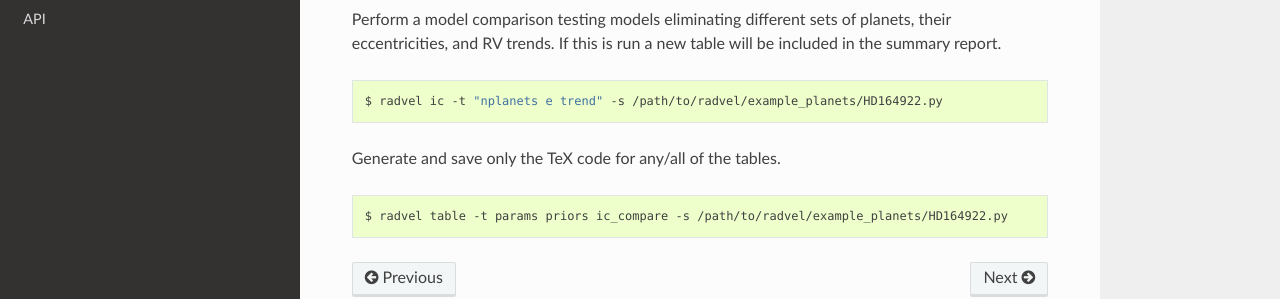
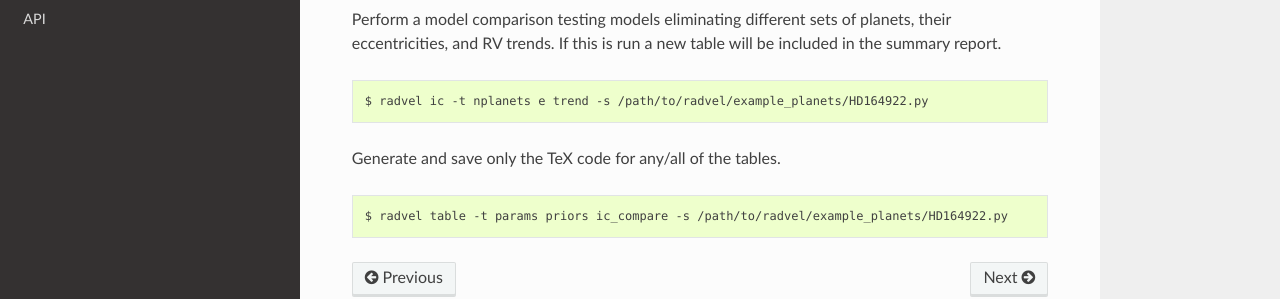
Before and after one commit to California-Planet-Search/radvel, a Sphinx documentation site: the page built from docs/quickstartcli.rst, in a window 1280 px wide and 900 px high, scrolled down 3130 px. Shown: the part 474-773 px from the top of the window. Built offline with Sphinx 7.4.7 and the Read the Docs theme 2.0.0, drawn with Linux system fonts in a browser that asks for light colours; pages that are not in the unit, such as notebooks, are missing from menus.

Commit message:
Updated docs for cli argument parsing

```diff
--- a/docs/quickstartcli.rst
+++ b/docs/quickstartcli.rst
@@ -148,7 +148,7 @@ will be included in the summary report.
 
 .. code-block:: bash
 
-    $ radvel ic -t "nplanets e trend" -s /path/to/radvel/example_planets/HD164922.py
+    $ radvel ic -t nplanets e trend -s /path/to/radvel/example_planets/HD164922.py
 
 Generate and save only the TeX code for any/all of the tables.
 
```
